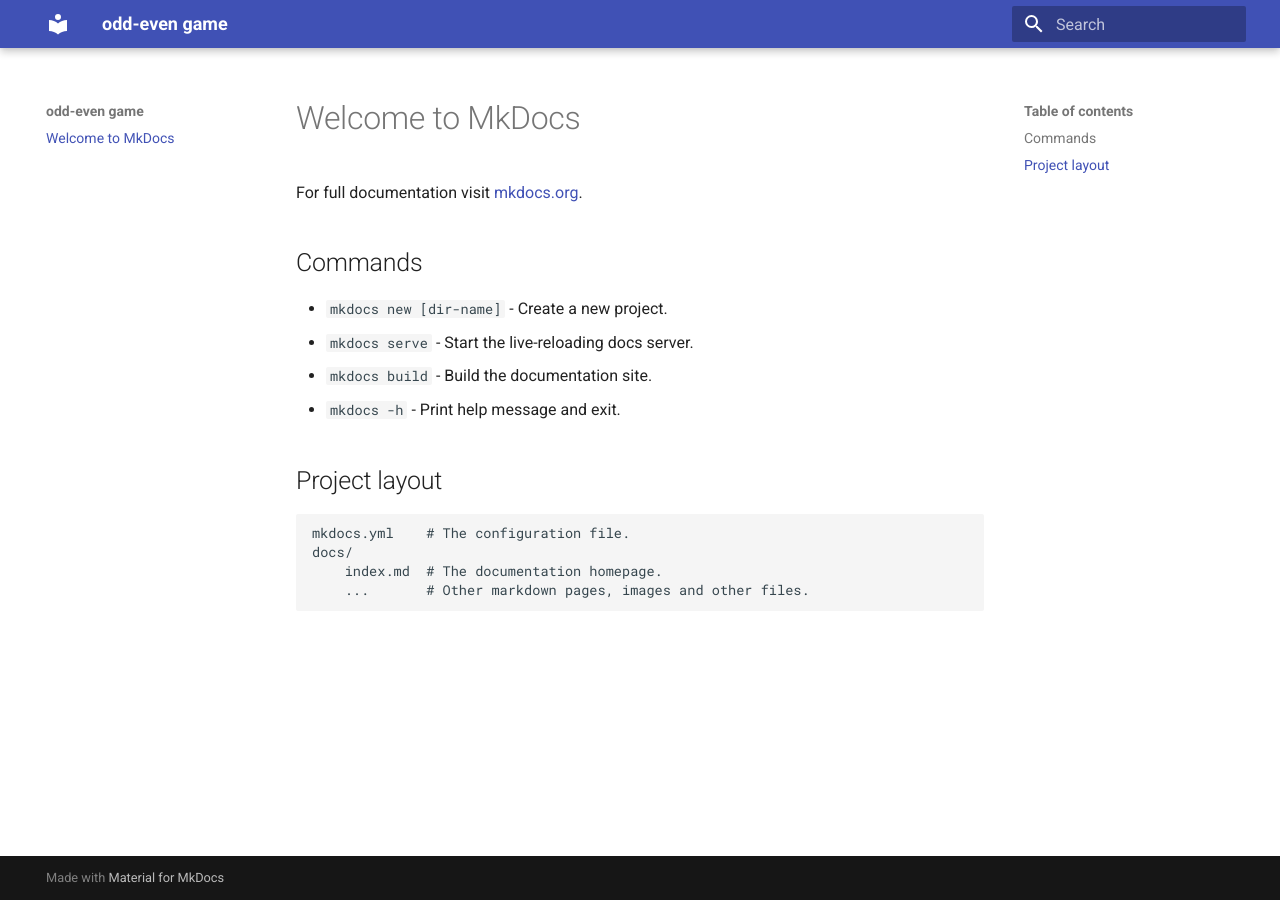
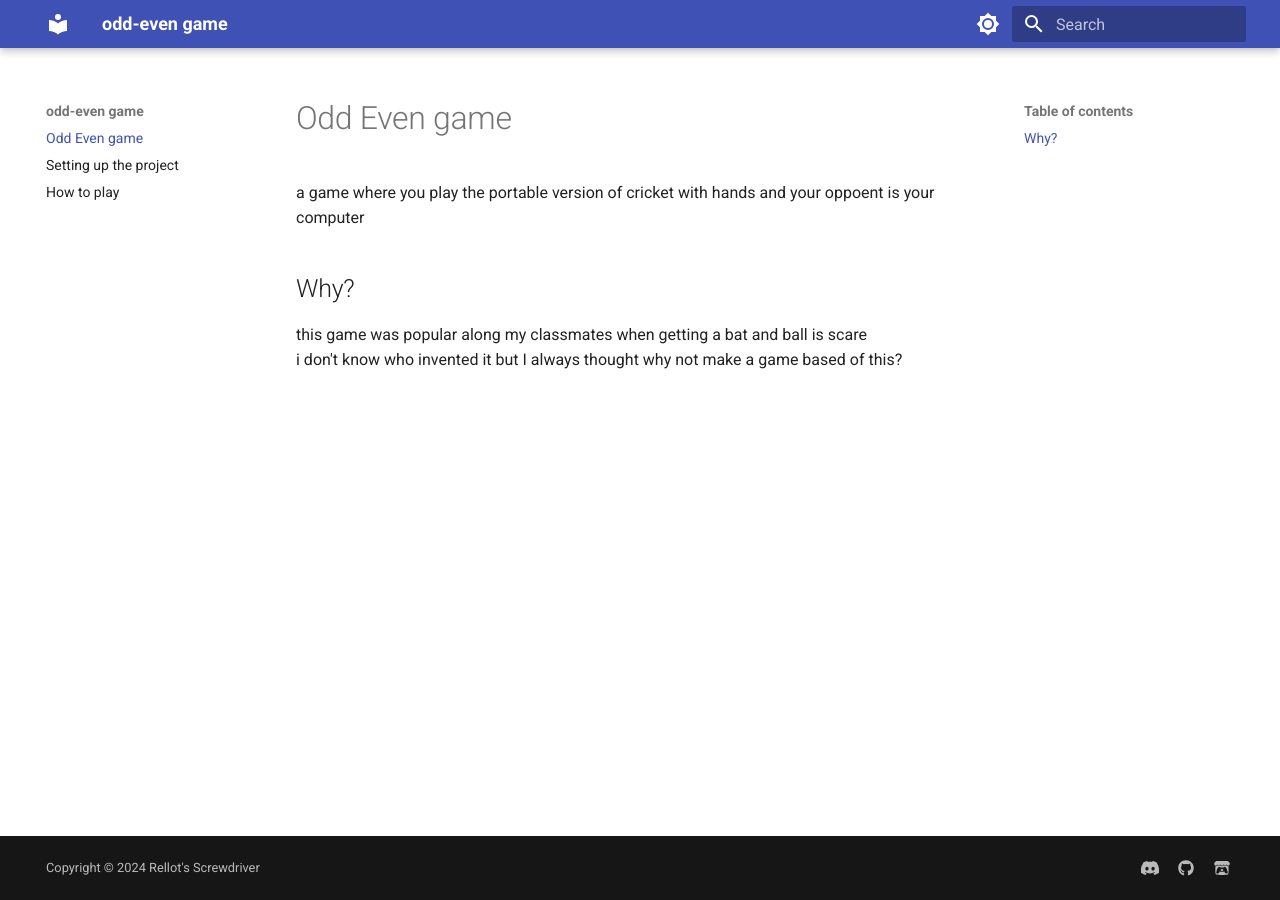
Before and after one commit to Rellotscrewdriver/odd-even-game, an MkDocs documentation site: the page built from docs/index.md, in a window 1280 px wide. Built offline with MkDocs 1.6.1 and Material for MkDocs 9.7.7, drawn with Linux system fonts in a browser that asks for light colours.

Commit message:
added basic docs

```diff
--- a/docs/index.md
+++ b/docs/index.md
@@ -1,17 +1,8 @@
-# Welcome to MkDocs
+# Odd Even game
 
-For full documentation visit [mkdocs.org](https://www.mkdocs.org).
+a game where you play the portable version of cricket with hands and your oppoent is your computer
 
-## Commands
+## Why?
 
-* `mkdocs new [dir-name]` - Create a new project.
-* `mkdocs serve` - Start the live-reloading docs server.
-* `mkdocs build` - Build the documentation site.
-* `mkdocs -h` - Print help message and exit.
-
-## Project layout
-
-    mkdocs.yml    # The configuration file.
-    docs/
-        index.md  # The documentation homepage.
-        ...       # Other markdown pages, images and other files.
+this game was popular along my classmates when getting a bat and ball is scare<br>
+i don't know who invented it but I always thought why not make a game based of this?
--- a/mkdocs.yml
+++ b/mkdocs.yml
@@ -1,3 +1,33 @@
 site_name: odd-even game
 theme:
   name: material
+  palette:
+    # Palette toggle for light mode
+    - scheme: default
+      toggle:
+        icon: material/brightness-7
+        name: Switch to dark mode
+
+    # Palette toggle for dark mode
+    - scheme: slate
+      toggle:
+        icon: material/brightness-2
+        name: Switch to light mode
+  features:
+    - header.autohide
+
+copyright: Copyright &copy; 2024 Rellot's Screwdriver
+extra:
+  social:
+    - icon: fontawesome/brands/discord
+      link: https://discord.com/users/481829350749110293
+    - icon: fontawesome/brands/github
+      link: https://github.com/Rellotscrewdriver/odd-even-game
+    - icon: fontawesome/brands/itch-io
+      link: https://rellotscrewdriver.itch.io
+  generator: false
+
+nav:
+- index.md
+- setup.md
+- how-to-play.md
```
Also changed, not shown: docs/how-to-play.md (added, +11 -0 lines), docs/setup.md (added, +30 -0 lines).
